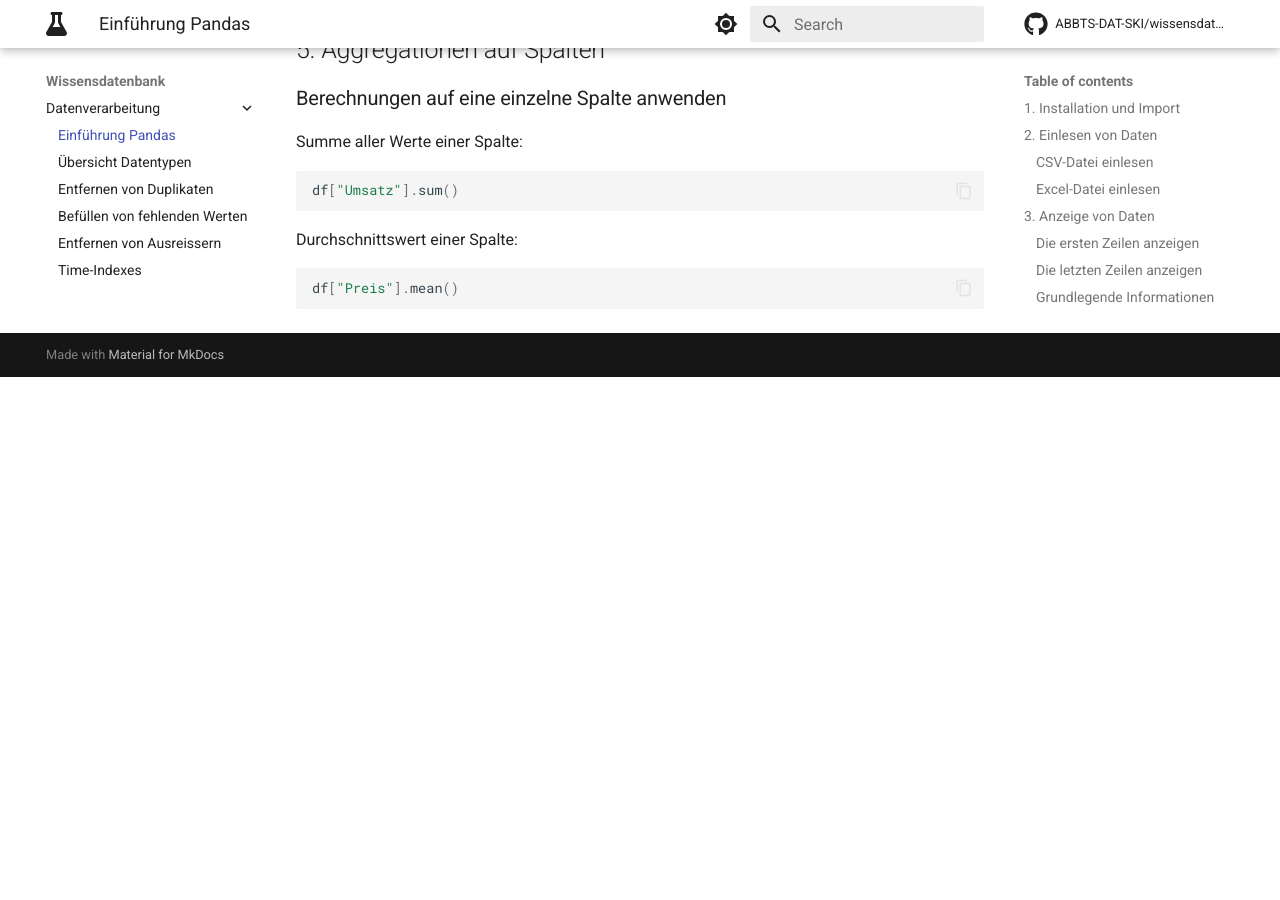
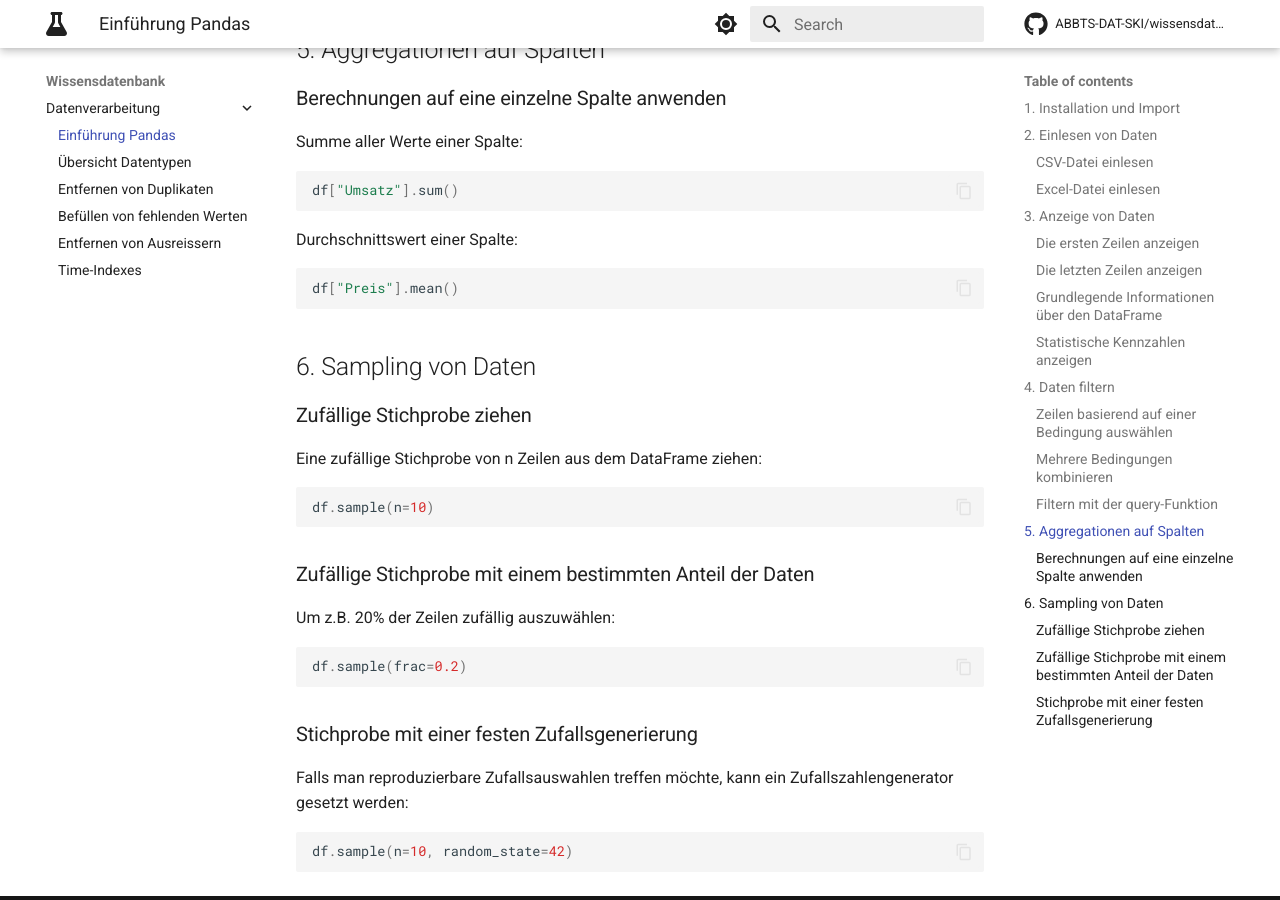
Before and after one commit to ABBTS-DAT-SKI/wissensdatenbank, an MkDocs documentation site: the page built from docs/data-engineering/introduction.md, in a window 1280 px wide and 900 px high, scrolled down 2197 px. Built offline with MkDocs 1.6.1 and Material for MkDocs 9.7.7, drawn with Linux system fonts in a browser that asks for light colours; nearby versions of some CDN libraries; library files that are not in the unit come from our copies; comment, search, counter and statistics services are not loaded; before the commit the page ends 2574 px from its top, so only the background shows below that.

Commit message:
add sampling to introduction

````diff
--- a/docs/data-engineering/introduction.md
+++ b/docs/data-engineering/introduction.md
@@ -86,3 +86,23 @@
 ```python
 df["Preis"].mean()
 ```
+
+## 6. Sampling von Daten
+
+### Zufällige Stichprobe ziehen
+Eine zufällige Stichprobe von n Zeilen aus dem DataFrame ziehen:
+```python
+df.sample(n=10)
+```
+
+### Zufällige Stichprobe mit einem bestimmten Anteil der Daten
+Um z.B. 20% der Zeilen zufällig auszuwählen:
+```python
+df.sample(frac=0.2)
+```
+
+### Stichprobe mit einer festen Zufallsgenerierung
+Falls man reproduzierbare Zufallsauswahlen treffen möchte, kann ein Zufallszahlengenerator gesetzt werden:
+```python
+df.sample(n=10, random_state=42)
+```
````
